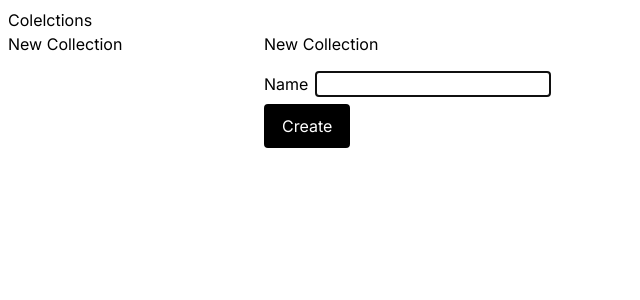
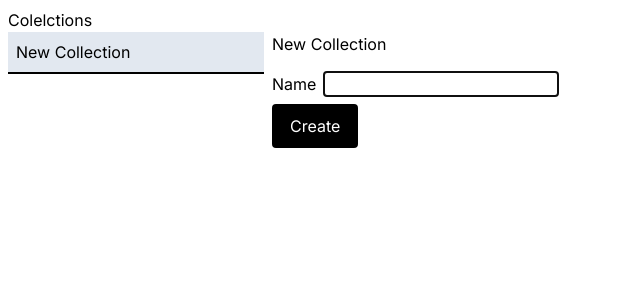
Before and after one commit to Jhonemarkus/next-14, a Next.js app: page /collections/new in a window 1280 px wide. Shown: the top 300 px of the page, without its empty margins (0-640 px from the left). Built offline with nearby package versions, Linux system fonts and the light colour scheme.

Commit message:
Issue/26 menu link (#29)
* adding menu link component

* type fixes

---------

Co-authored-by: Marcos Moro <marcos.m@myplanet.com>

```diff
--- a/src/app/collections/layout.tsx
+++ b/src/app/collections/layout.tsx
@@ -1,4 +1,4 @@
-import Link from "next/link"
+import MenuLink from "@/components/menuLink"
 
 export default function CollectionsLayout({
   children,
@@ -9,10 +9,10 @@ export default function CollectionsLayout({
     <div className="p-2">
       <h1>Colelctions</h1>
       <div className="flex flex-row">
-        <div className="w-64" >
-          <Link href="/collections/new">
+        <div className="w-64 mr-2">
+          <MenuLink href="/collections/new">
             New Collection
-          </Link>
+          </MenuLink>
         </div>
         <div className="flex-1">
           {children}
--- a/src/components/button.tsx
+++ b/src/components/button.tsx
@@ -1,8 +1,4 @@
-import { ButtonHTMLAttributes } from "react";
-
-interface ButtonProps extends React.ButtonHTMLAttributes<HTMLButtonElement> {
-  children: React.ReactNode;
-}
+import { ButtonProps } from "@/types/props/buttonProps";
 
 export default function Button({ children, ...props}: ButtonProps) {
   return (
--- /dev/null
+++ b/src/components/menuLink.tsx
@@ -0,0 +1,16 @@
+import Link, { LinkProps } from "next/link";
+
+export interface MenuLinkProps extends LinkProps {
+  children: React.ReactNode;
+}
+
+export default function MenuLink({ children, ...props}: MenuLinkProps) {
+  return (
+    <Link
+      className="bg-slate-200 border-b-2 border-black block w-full p-2"
+      {...props}
+    >
+      {children}
+    </Link>
+  )
+}
--- a/src/components/primaryButton.tsx
+++ b/src/components/primaryButton.tsx
@@ -1,8 +1,4 @@
-import { ButtonHTMLAttributes } from "react";
-
-interface ButtonProps extends React.ButtonHTMLAttributes<HTMLButtonElement> {
-  children: React.ReactNode;
-}
+import { ButtonProps } from "@/types/props/buttonProps";
 
 export default function PrimaryButton({ children, ...props}: ButtonProps) {
   return (
--- a/src/components/secondaryButton.tsx
+++ b/src/components/secondaryButton.tsx
@@ -1,8 +1,4 @@
-import { ButtonHTMLAttributes } from "react";
-
-interface ButtonProps extends React.ButtonHTMLAttributes<HTMLButtonElement> {
-  children: React.ReactNode;
-}
+import { ButtonProps } from "@/types/props/buttonProps";
 
 export default function SecondaryButton({ children, ...props}: ButtonProps) {
   return (
--- /dev/null
+++ b/src/types/props/buttonProps.ts
@@ -0,0 +1,3 @@
+export interface ButtonProps extends React.ButtonHTMLAttributes<HTMLButtonElement> {
+  children: React.ReactNode;
+}
```
